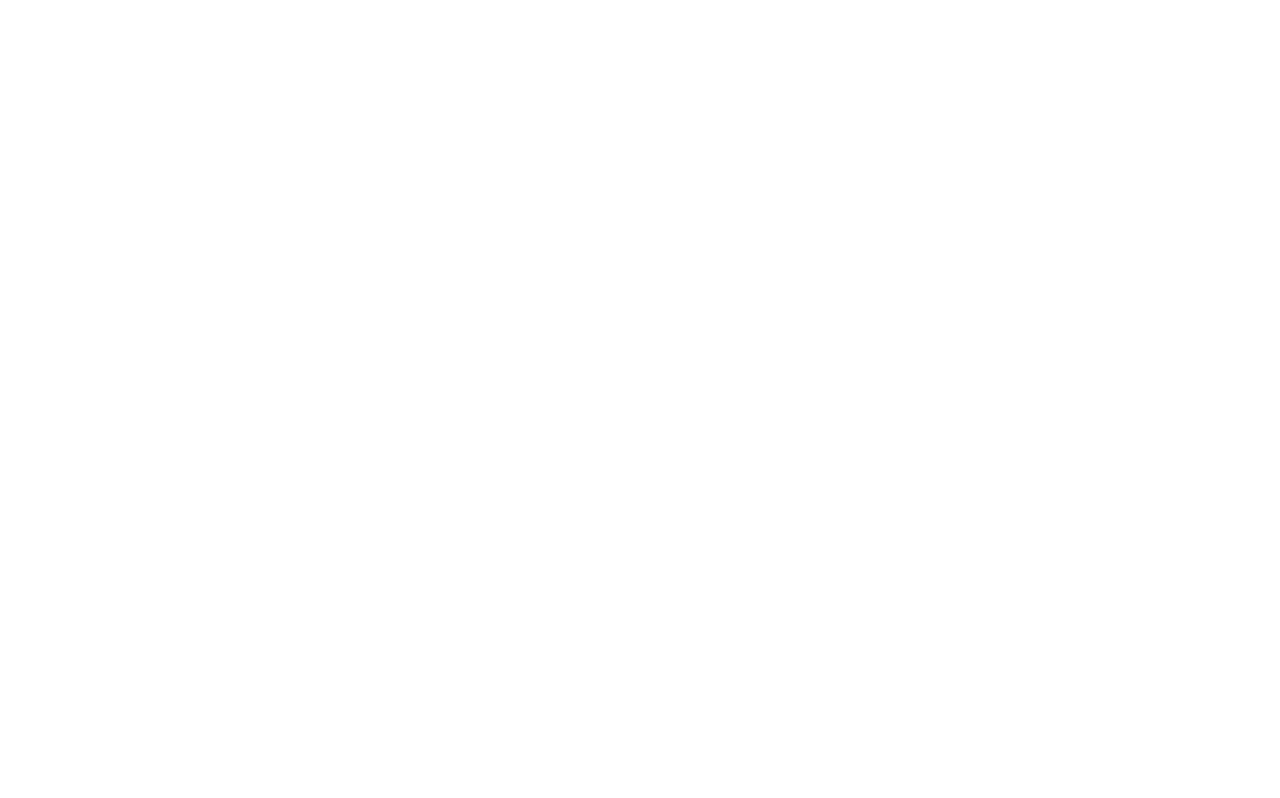
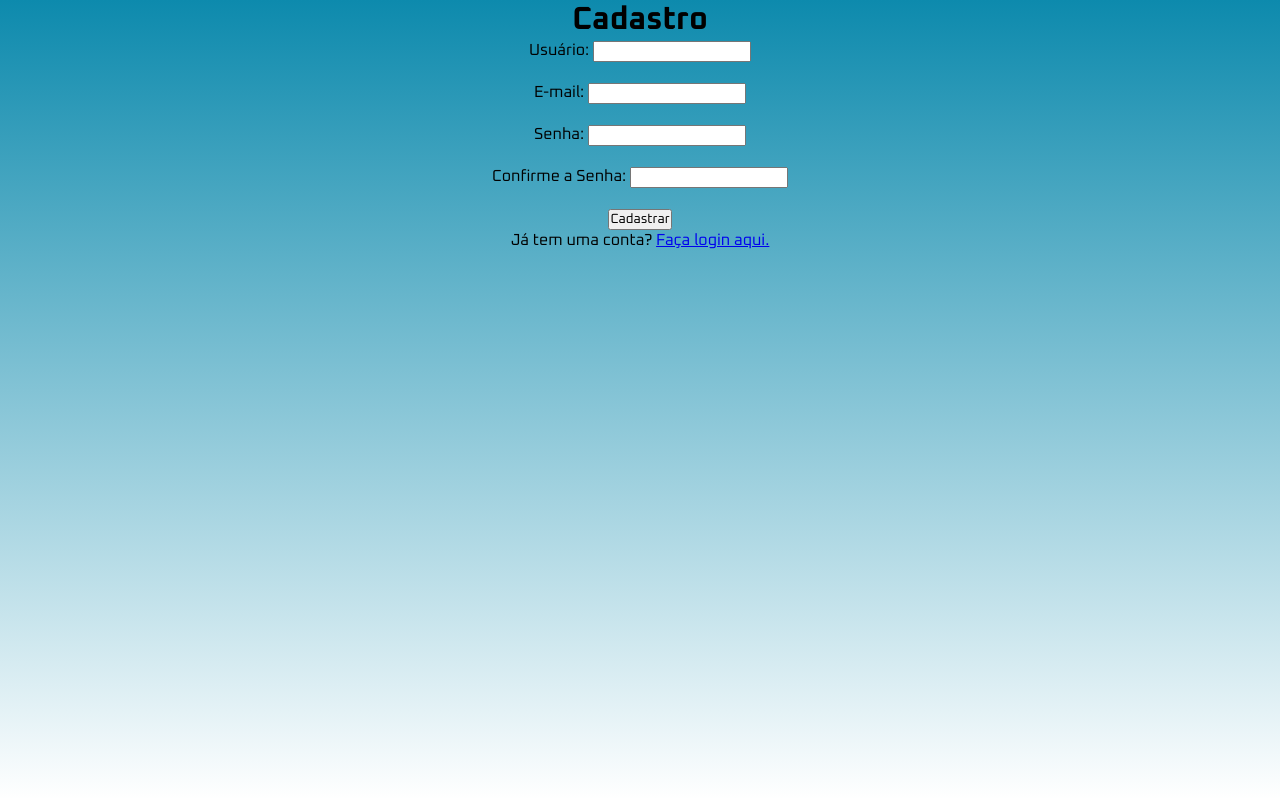
Before and after one commit to victorgirard1/pokedex, a website: page public/html/cadastro.html in a window 1280 px wide. Drawn offline with Linux system fonts and the light colour scheme.

Commit message:
adicionando layout novo no frontend e arquivo de hash

```diff
--- a/public/html/cadastro.html
+++ b/public/html/cadastro.html
@@ -0,0 +1,41 @@
+<!DOCTYPE html>
+<html lang="pt-br">
+<head>
+    <meta charset="UTF-8">
+    <meta name="viewport" content="width=device-width, initial-scale=1.0">
+
+    <!-- Muda o ícone da guia -->
+    <link rel="icon" href="../images/favicon-16x16.png">
+    <link rel="stylesheet" href="../css/style.css">
+
+    <title>Pokedex - Cadastro</title>
+</head>
+<body>
+    <div class="container">
+        <h1>Cadastro</h1>
+        <form action="/cadastro" method="POST">
+            <label for="username">Usuário:</label>
+            <input type="text" id="username" name="username" required />
+            <br><br>
+
+            <label for="email">E-mail:</label>
+            <input type="email" id="email" name="email" required />
+            <br><br>
+
+            <label for="password">Senha:</label>
+            <input type="password" id="password" name="password" required />
+            <br><br>
+
+            <label for="confirm-password">Confirme a Senha:</label>
+            <input type="password" id="confirm-password" name="confirm-password" required />
+            <br><br>
+
+            <button type="submit">Cadastrar</button>
+        </form>
+        <p>Já tem uma conta? <a href="../html/login.html">Faça login aqui.</a></p>
+    </div>
+
+    <!-- JavaScript opcional para validação adicional ou interação -->
+    <script src="../js/darkmode.js"></script>
+</body>
+</html>
```
Also changed, not shown: public/html/index.html (+2 -2 lines), public/html/login.html (+16 -2 lines), src/utils/hashPassword.js (added, +9 -0 lines), public/css/style.css (line endings or trailing spaces), public/js/darkMode.js (added).
